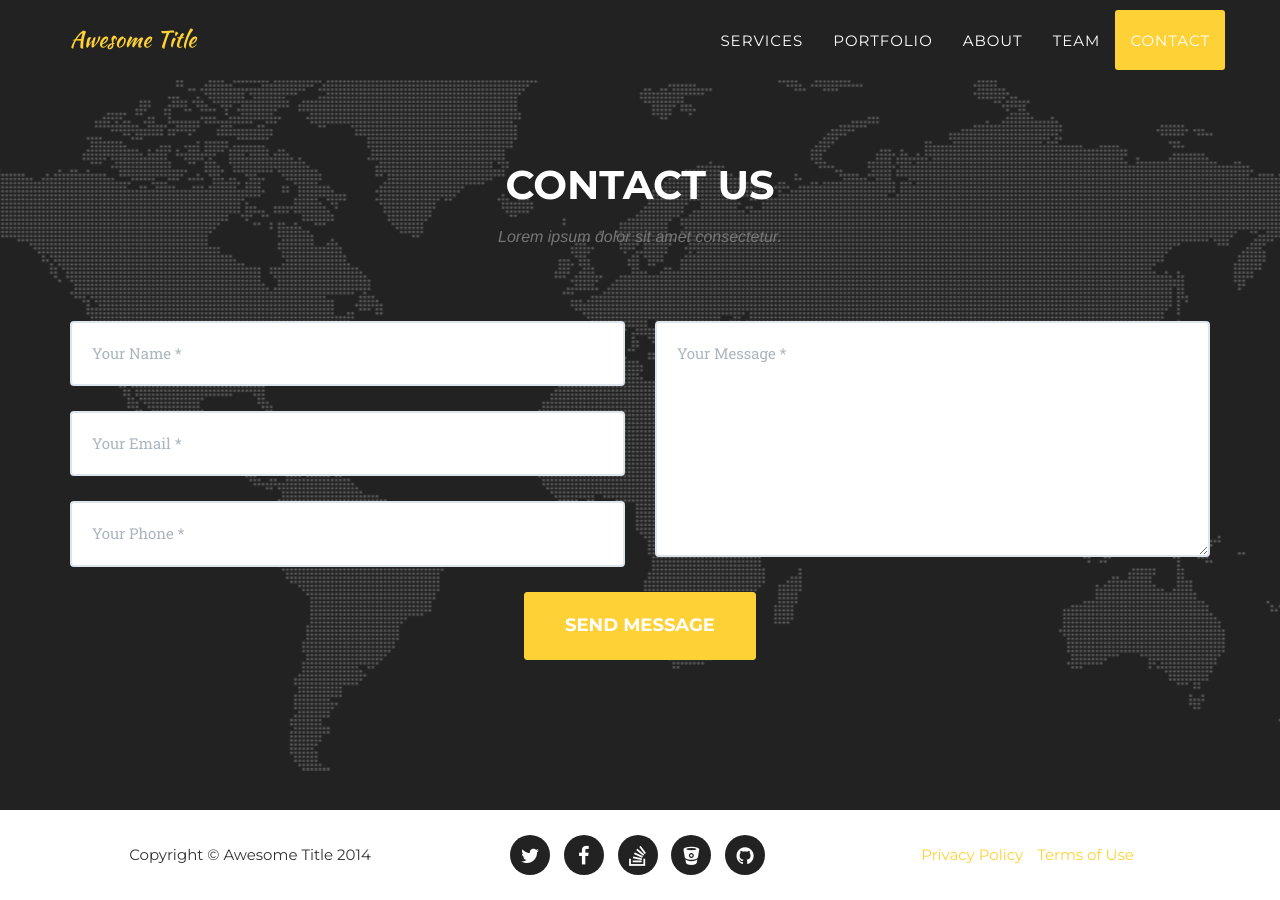
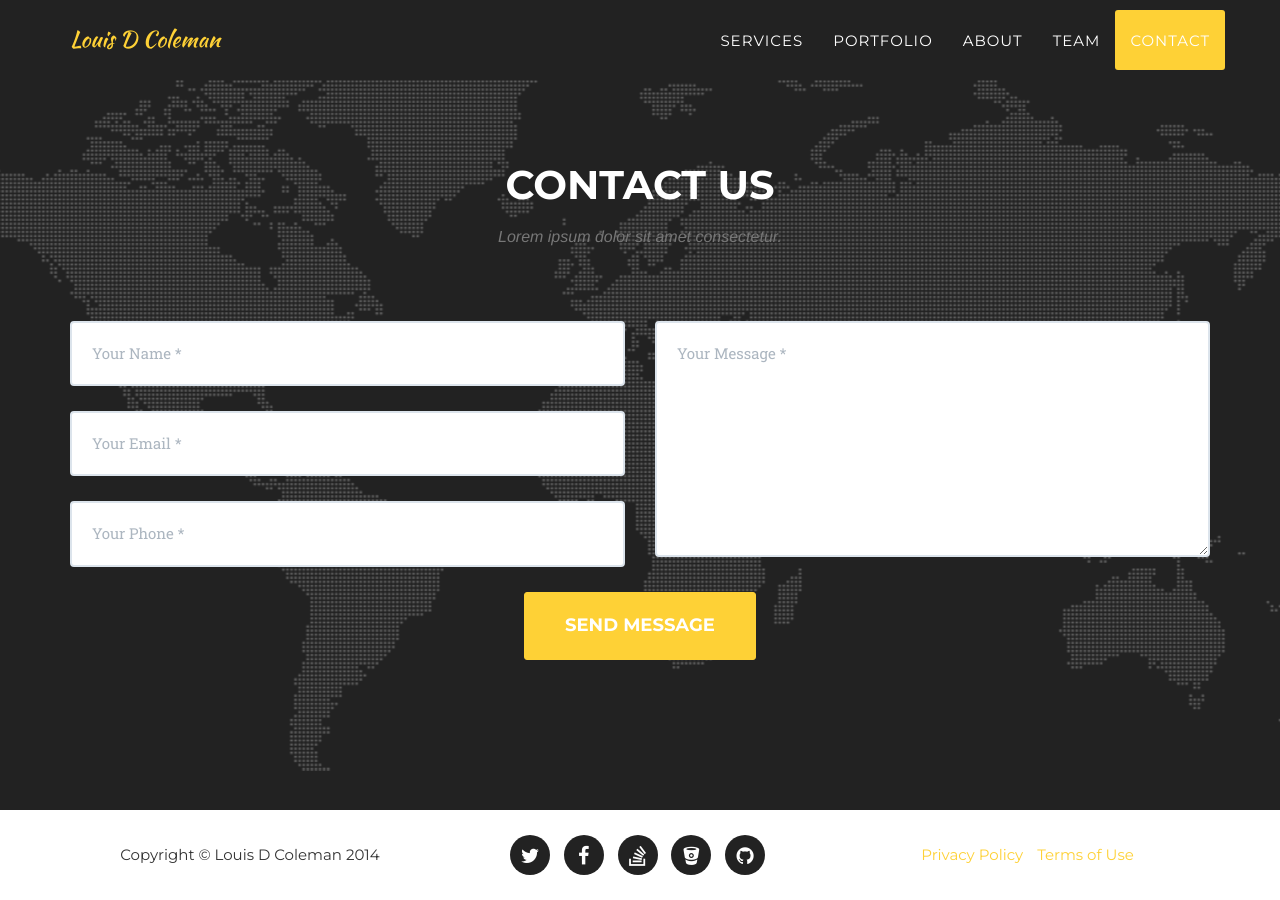
Before and after one commit to LouisDColeman/LouisDColeman.github.io, a Jekyll site: the page built from index.html, in a window 1280 px wide and 900 px high, scrolled down 5636 px. Built offline with Jekyll 4.4.1, drawn with Linux system fonts in a browser that asks for light colours; some web fonts are replaced; some of the changed text lies outside the part shown.

Commit message:
slight update to pages

```diff
--- a/_config.yml
+++ b/_config.yml
@@ -1,9 +1,9 @@
-url: https://y7kim.github.io
-baseurl: /agency-jekyll-theme/
+url: https://louisdcoleman.github.io
+# baseurl: /agency-jekyll-theme/
 
 # Site settings
-title: Awesome Title
-email: your-email@domain.com
+title: Louis D Coleman
+email: lcoleman006@gmail.com
 description: "Write an awesome description for your new site here. You can edit this line in _config.yml. It will appear in your document head meta (for Google search results) and in your feed.xml site description."
 
 # Color settings (hex-codes without the leading hash-tag)
@@ -14,7 +14,7 @@
 
 # Team names, titles and social links
 people:
-- name: Kay Garland
+- name: Louis Coleman
   pic: 1
   position: Lead Designer
   social:
@@ -62,8 +62,8 @@
 
 # Postal address (add as many lines as necessary)
 address:
-  - line: 3481 Melrose Place
-  - line: Beverly Hills, CA 90210
+  - line: 1136 Oakheath Drive
+  - line: Harbor City, CA 90710
 
 # Build settings
 markdown: kramdown
```
